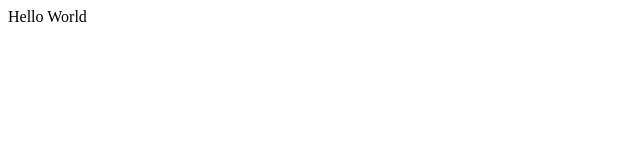
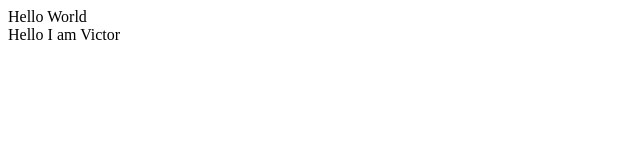
Before and after one commit to Vfranco/github-study, a website: page index.html in a window 1280 px wide. Shown: the full height of the page, 0-640 px from the left. Drawn offline with Linux system fonts and the light colour scheme.

Commit message:
tk-152 - victor test

```diff
--- a/index.html
+++ b/index.html
@@ -8,5 +8,6 @@
 </head>
 <body>
     <div>Hello World</div>
+    <div>Hello I am Victor</div>
 </body>
 </html>
```
